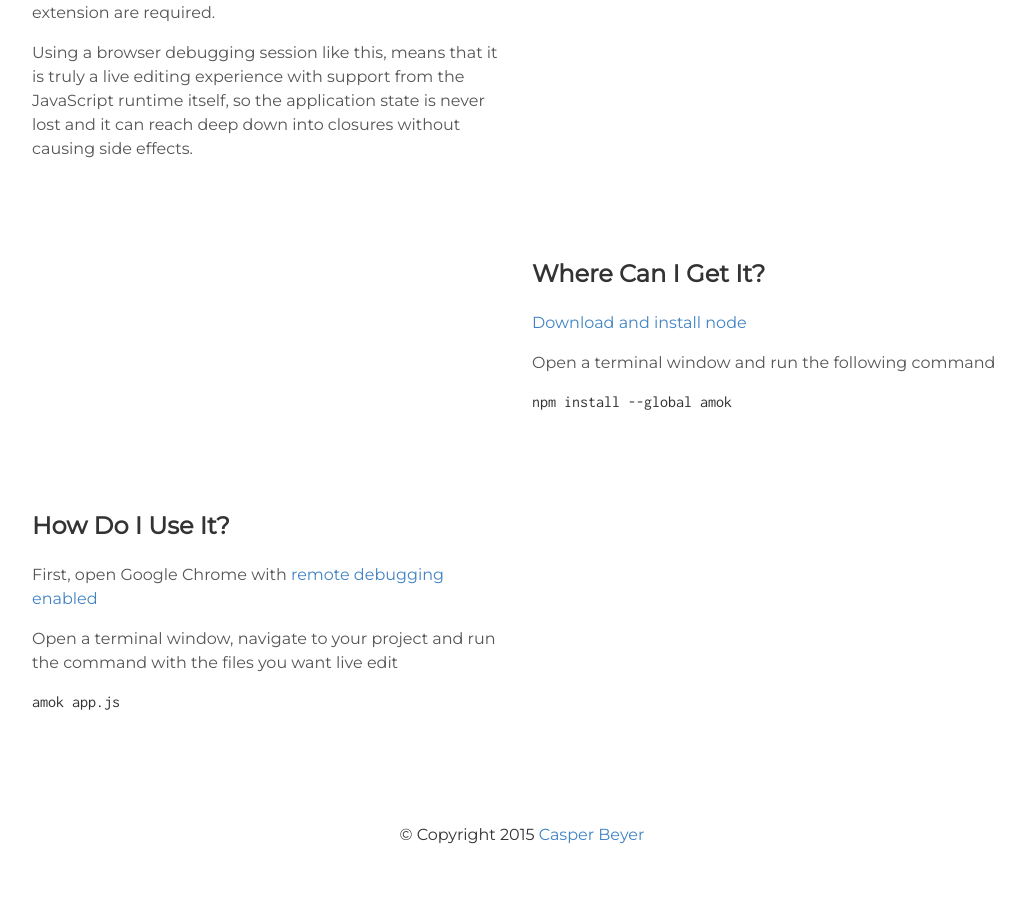
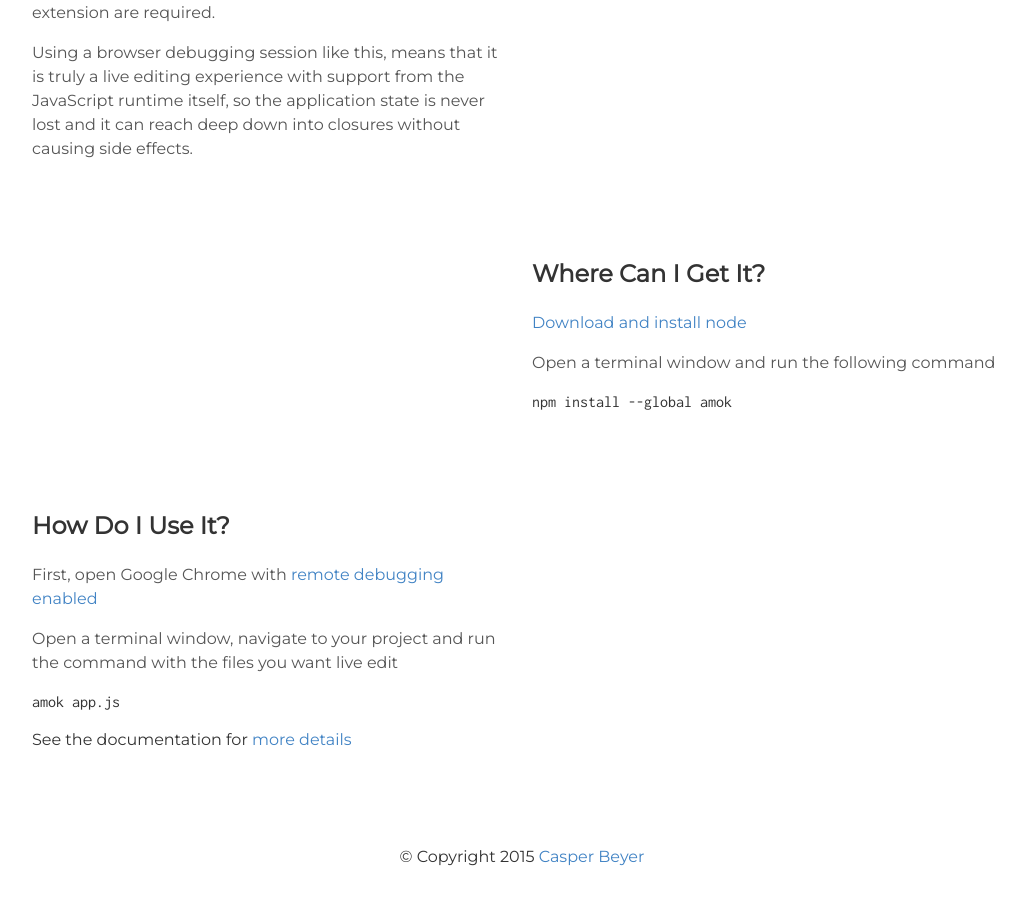
Before and after one commit to stereokai/amok, a Jekyll site: the page built from index.html, in a window 1280 px wide and 900 px high, scrolled down 2361 px. Shown: the whole window, without its empty margins (118-1143 px from the left). Built offline with Jekyll 4.4.1, drawn with Linux system fonts in a browser that asks for light colours; nearby versions of some CDN libraries; library files that are not in the unit come from our copies; before the commit the page ends 3239 px from its top, so only the background shows below that; some of the changed lines change nothing that is shown.

Commit message:
Add link back to repository readme.
Just until /docs gets written and is ready.
The readme has atleast, some useful information.

```diff
--- a/index.html
+++ b/index.html
@@ -153,7 +153,7 @@ title: Live Editing for JavaScript
         <p>Open a terminal window, navigate to your project and run the command with the files you want live edit<p>
         <pre class="highlight"><code>amok app.js</code></pre>
 
-<!--          See the documentation for <a href="">more details</a>-->
+        See the documentation for <a href="https://github.com/caspervonb/amok/blob/master/readme.markdown">more details</a>
       </div>
     </div>
     <div class="one-half column">
```
